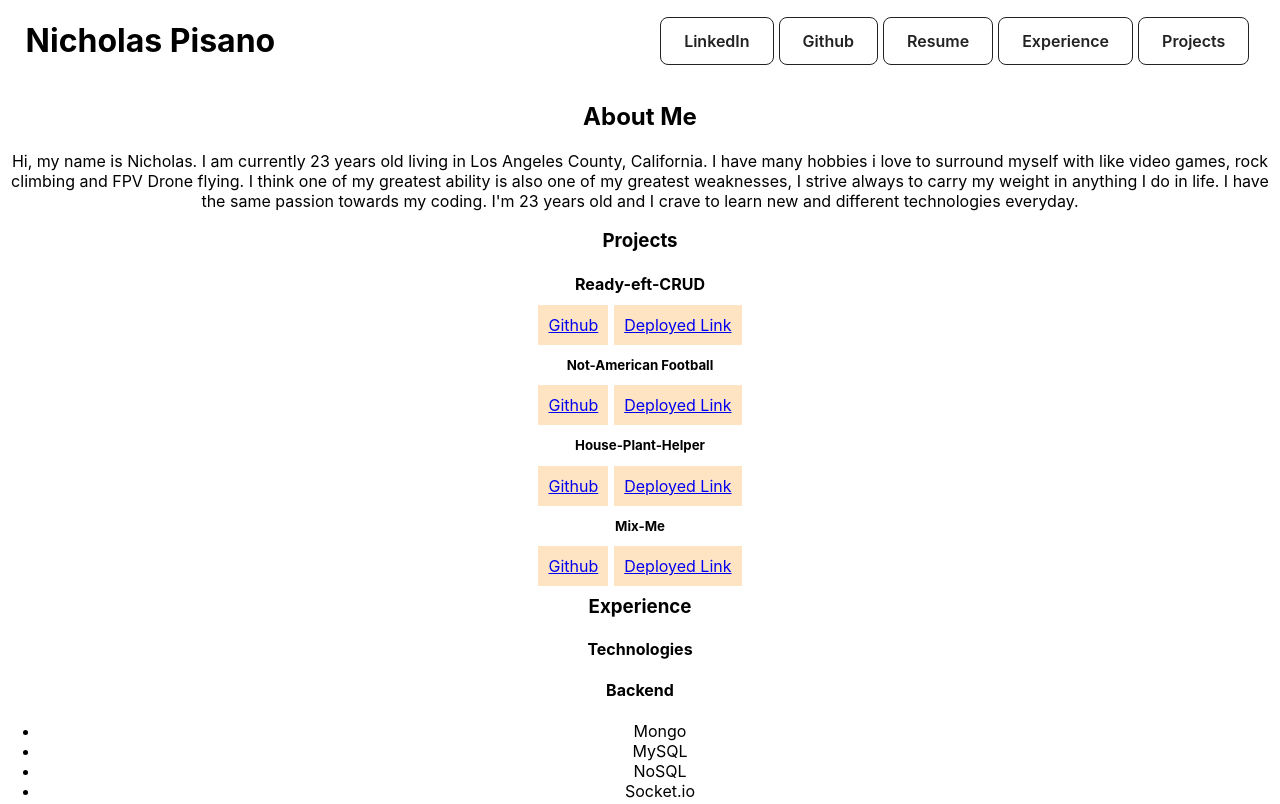
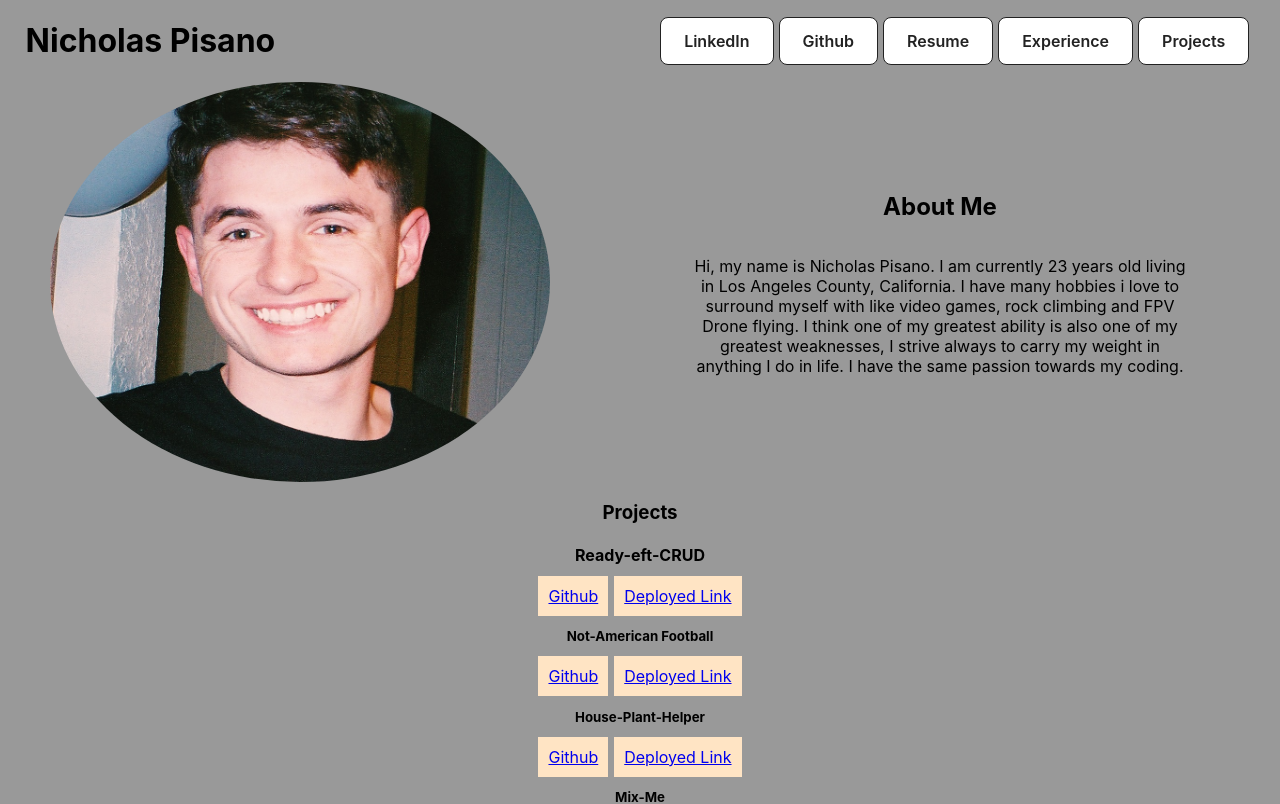
Before and after one commit to Lekashi/React-Portfolio, a React (Create React App) app: page / in a window 1280 px wide. Shown: the top 804 px of the page. Built offline with nearby package versions, Linux system fonts and the light colour scheme.

Commit message:
Added CSS to Aboutme Component

```diff
--- a/package.json
+++ b/package.json
@@ -1,6 +1,7 @@
 {
   "name": "react-portfolio",
   "version": "0.1.0",
+  "homepage": "https://gitname.github.io/react-gh-pages",
   "private": true,
   "dependencies": {
     "@testing-library/jest-dom": "^5.16.5",
@@ -13,6 +14,8 @@
     "web-vitals": "^2.1.4"
   },
   "scripts": {
+    "predeploy": "npm run build",
+    "deploy": "gh-pages -d build",
     "start": "react-scripts start",
     "build": "react-scripts build",
     "test": "react-scripts test",
--- /dev/null
+++ b/src/components/Aboutme/index.css
@@ -0,0 +1,20 @@
+img {
+    border-radius: 50%;
+}
+
+.aboutMe {
+    display: flex;
+    justify-content: space-around;
+    align-items: center;
+}
+
+.aboutMeText {
+    display: flex;
+    flex-direction: column;
+}
+
+.whoIAm {
+    padding: 10px;
+    margin: 5px 30px 5px 30px;
+    width: 500px;
+}
--- a/src/components/Aboutme/index.js
+++ b/src/components/Aboutme/index.js
@@ -1,18 +1,23 @@
 import React from "react";
+import imgMe from "../../images/me1.jpg"
+import "./index.css";
 
 const Aboutme = () => {
   return (
-    <div>
+    <div className="aboutMe">
+    <img src={imgMe} alt="Nicholas's Portrait shot" width="500" height="400">
+    </img>
+    <div className="aboutMeText">
     <h2>About Me</h2>
-    <p>
-      Hi, my name is Nicholas. I am currently 23 years old living in Los
+    <p className="whoIAm">
+      Hi, my name is Nicholas Pisano. I am currently 23 years old living in Los
       Angeles County, California. I have many hobbies i love to surround
       myself with like video games, rock climbing and FPV Drone flying. I
       think one of my greatest ability is also one of my greatest
       weaknesses, I strive always to carry my weight in anything I do in
-      life. I have the same passion towards my coding. I'm 23 years old and
-      I crave to learn new and different technologies everyday.
+      life. I have the same passion towards my coding.
     </p>
+    </div>
   </div>
   );
 };
--- a/src/components/Header/index.css
+++ b/src/components/Header/index.css
@@ -15,7 +15,7 @@ h1 {
 }
 
 /* ----------------------------------- START OF BUTTON CSS -------------------------------------------- */
-/* CSS */
+
 .navBtn {
   background-color: #ffffff;
   border: 1px solid #222222;
--- a/src/index.css
+++ b/src/index.css
@@ -5,6 +5,7 @@ body {
     sans-serif;
   -webkit-font-smoothing: antialiased;
   -moz-osx-font-smoothing: grayscale;
+  background-color: #999999;
 }
 
 code {
```
Also changed, not shown: src/images/200whEFT.gif (added), src/images/me1.jpg (added).
